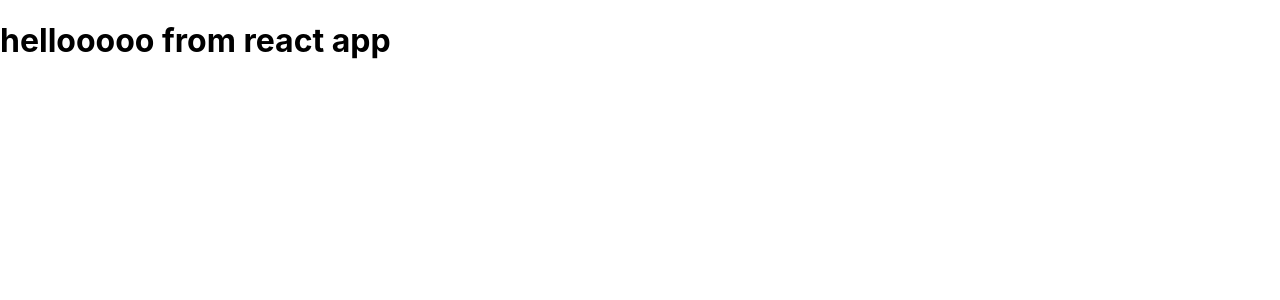
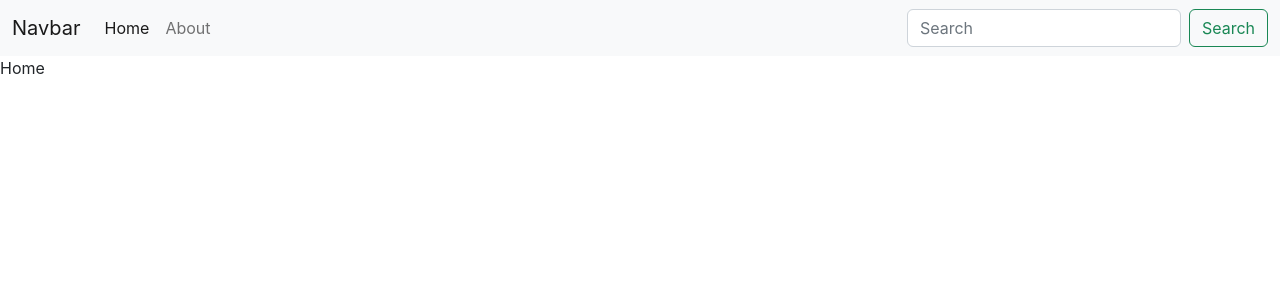
Before and after one commit to altamashaseer/iNotebook-React, a React (Create React App) app: page / in a window 1280 px wide. Shown: the top 300 px of the page. Built offline with nearby package versions, Linux system fonts and the light colour scheme.

Commit message:
Adding Components and RRD

```diff
--- a/public/index.html
+++ b/public/index.html
@@ -1,43 +1,27 @@
 <!DOCTYPE html>
 <html lang="en">
+
   <head>
     <meta charset="utf-8" />
     <link rel="icon" href="%PUBLIC_URL%/favicon.ico" />
     <meta name="viewport" content="width=device-width, initial-scale=1" />
     <meta name="theme-color" content="#000000" />
-    <meta
-      name="description"
-      content="Web site created using create-react-app"
-    />
+    <meta name="description" content="Web site created using create-react-app" />
     <link rel="apple-touch-icon" href="%PUBLIC_URL%/logo192.png" />
-    <!--
-      manifest.json provides metadata used when your web app is installed on a
-      user's mobile device or desktop. See https://developers.google.com/web/fundamentals/web-app-manifest/
-    -->
     <link rel="manifest" href="%PUBLIC_URL%/manifest.json" />
-    <!--
-      Notice the use of %PUBLIC_URL% in the tags above.
-      It will be replaced with the URL of the `public` folder during the build.
-      Only files inside the `public` folder can be referenced from the HTML.
-
-      Unlike "/favicon.ico" or "favicon.ico", "%PUBLIC_URL%/favicon.ico" will
-      work correctly both with client-side routing and a non-root public URL.
-      Learn how to configure a non-root public URL by running `npm run build`.
-    -->
+    <!-- CSS only -->
+    <link href="https://cdn.jsdelivr.net/npm/bootstrap@5.2.1/dist/css/bootstrap.min.css" rel="stylesheet"
+      integrity="sha384-iYQeCzEYFbKjA/T2uDLTpkwGzCiq6soy8tYaI1GyVh/UjpbCx/TYkiZhlZB6+fzT" crossorigin="anonymous">
     <title>React App</title>
   </head>
+
   <body>
     <noscript>You need to enable JavaScript to run this app.</noscript>
+    <!-- JavaScript Bundle with Popper -->
+    <script src="https://cdn.jsdelivr.net/npm/bootstrap@5.2.1/dist/js/bootstrap.bundle.min.js"
+      integrity="sha384-u1OknCvxWvY5kfmNBILK2hRnQC3Pr17a+RTT6rIHI7NnikvbZlHgTPOOmMi466C8"
+      crossorigin="anonymous"></script>
     <div id="root"></div>
-    <!--
-      This HTML file is a template.
-      If you open it directly in the browser, you will see an empty page.
+  </body>
 
-      You can add webfonts, meta tags, or analytics to this file.
-      The build step will place the bundled scripts into the <body> tag.
-
-      To begin the development, run `npm start` or `yarn start`.
-      To create a production bundle, use `npm run build` or `yarn build`.
-    -->
-  </body>
 </html>
--- a/src/App.js
+++ b/src/App.js
@@ -1,11 +1,27 @@
 import './App.css';
 import React from 'react'
+import Navbar from './components/Navbar';
+import { Home } from './components/Home';
+import About from './components/About';
+import {
+  BrowserRouter,
+  Routes,
+  Route,
+} from "react-router-dom";
+
 
 function App() {
   return (
-    <div>
-      <h1>hellooooo from react app</h1>
-    </div>
+    <>
+      <BrowserRouter>
+        <Navbar />
+        <Routes>
+          <Route path="/" element={<Home />} />
+          <Route path="about" element={<About />} />
+        </Routes>
+      </BrowserRouter>
+
+    </>
   );
 }
 
--- /dev/null
+++ b/src/components/About.js
@@ -0,0 +1,9 @@
+import React from 'react'
+
+const About = () => {
+  return (
+    <div>About</div>
+  )
+}
+
+export default About
--- /dev/null
+++ b/src/components/Home.js
@@ -0,0 +1,8 @@
+import React from 'react'
+
+
+export const Home = () => {
+  return (
+    <div>Home</div>
+  )
+}
--- /dev/null
+++ b/src/components/Navbar.js
@@ -0,0 +1,31 @@
+import React from 'react'
+import { Link } from 'react-router-dom'
+
+const Navbar = () => {
+    return (
+        <nav className="navbar navbar-expand-lg bg-light">
+            <div className="container-fluid">
+                <Link className="navbar-brand" to="#">Navbar</Link>
+                <button className="navbar-toggler" type="button" data-bs-toggle="collapse" data-bs-target="#navbarSupportedContent" aria-controls="navbarSupportedContent" aria-expanded="false" aria-label="Toggle navigation">
+                    <span className="navbar-toggler-icon"></span>
+                </button>
+                <div className="collapse navbar-collapse" id="navbarSupportedContent">
+                    <ul className="navbar-nav me-auto mb-2 mb-lg-0">
+                        <li className="nav-item">
+                            <Link className="nav-link active" aria-current="page" to="/">Home</Link>
+                        </li>
+                        <li className="nav-item">
+                            <Link className="nav-link" to="/about">About</Link>
+                        </li>
+                    </ul>
+                    <form className="d-flex" role="search">
+                        <input className="form-control me-2" type="search" placeholder="Search" aria-label="Search" />
+                        <button className="btn btn-outline-success" type="submit">Search</button>
+                    </form>
+                </div>
+            </div>
+        </nav>
+    )
+}
+
+export default Navbar
```
